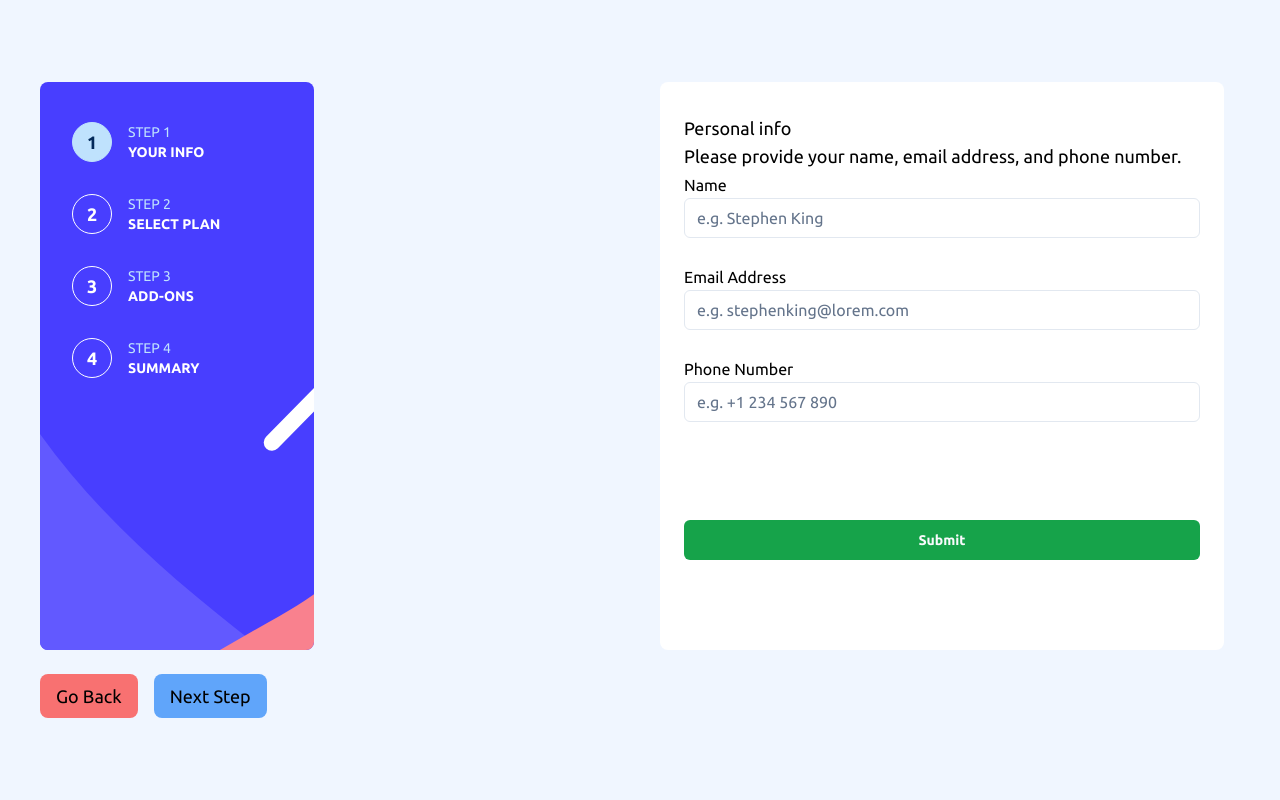
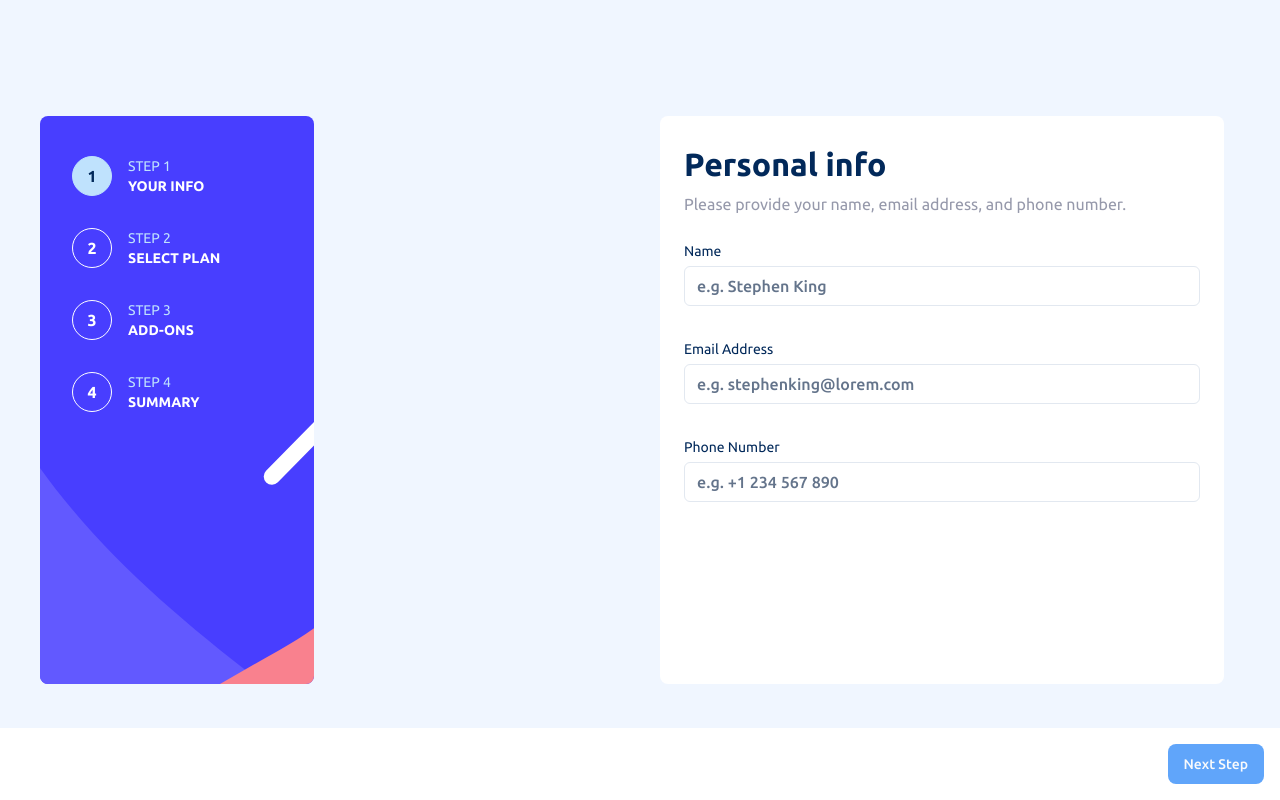
Before and after one commit to DeyanTopalov/multi-step-form, a Next.js app: page / in a window 1280 px wide. Built offline with nearby package versions, Linux system fonts and the light colour scheme.

Commit message:
styles step1

```diff
--- a/app/layout.tsx
+++ b/app/layout.tsx
@@ -15,7 +15,7 @@ export default function RootLayout({
   return (
     <html lang="en">
       <body
-        className={`${ubuntu.className} bg-clr-magnolia grid h-svh w-svw place-items-center gap-0 text-left text-lg antialiased md:h-screen md:w-full`}
+        className={`${ubuntu.className} bg-clr-magnolia grid h-svh w-svw place-items-center gap-0 text-left text-base antialiased md:h-screen md:w-full`}
       >
         <main className="grid h-svh w-svw md:max-w-[90rem] md:place-items-center md:px-10">
           {children}
--- a/components/FormCard.tsx
+++ b/components/FormCard.tsx
@@ -180,12 +180,19 @@ export const FormCard = () => {
         {/* Step 1 */}
         {currentStep === 1 && (
           <section>
-            <div>
-              <h1>{steps[currentStep - 1].title}</h1>
-              <p>{steps[currentStep - 1].description}</p>
+            <div className="mb-[1.375rem] grid gap-3">
+              <h1 className="text-clr-marine-blue text-2xl font-bold md:text-[2rem]">
+                {steps[currentStep - 1].title}
+              </h1>
+              <p className="text-clr-cool-gray">
+                {steps[currentStep - 1].description}
+              </p>
             </div>
             <div>
-              <Label htmlFor="name" className="text-base font-normal">
+              <Label
+                htmlFor="name"
+                className="text-clr-marine-blue text-xs font-normal md:text-sm"
+              >
                 Name
               </Label>
               <Input
@@ -194,20 +201,25 @@ export const FormCard = () => {
                 placeholder="e.g. Stephen King"
                 {...register("name")}
                 aria-describedby="name-error"
-                className="text-base"
+                className={`text-clr-marine-blue focus-visible:ring-clr-purplish-blue mt-1 text-base font-medium ${errors.name ? "ring-clr-strawberry ring-2 ring-offset-2" : ""} `}
               />
               <div
                 id="name-error"
                 aria-live="polite"
-                className="flex h-6 w-full items-center justify-start"
+                className="mt-[0.375rem] flex h-4 w-full items-center justify-end md:h-6"
               >
                 {errors.name && (
-                  <p className="text-xs text-red-500">{errors.name.message}</p>
+                  <p className="text-clr-strawberry text-sm font-bold">
+                    {errors.name.message}
+                  </p>
                 )}
               </div>
             </div>
             <div>
-              <Label htmlFor="email" className="text-base font-normal">
+              <Label
+                htmlFor="email"
+                className="text-clr-marine-blue text-xs font-normal md:text-sm"
+              >
                 Email Address
               </Label>
               <Input
@@ -216,20 +228,25 @@ export const FormCard = () => {
                 placeholder="e.g. stephenking@lorem.com"
                 {...register("email")}
                 aria-describedby="email-error"
-                className="text-base"
+                className={`text-clr-marine-blue focus-visible:ring-clr-purplish-blue mt-1 text-base font-medium ${errors.email ? "ring-clr-strawberry ring-2 ring-offset-2" : ""} `}
               />
               <div
                 id="email-error"
                 aria-live="polite"
-                className="flex h-6 w-full items-center justify-start"
+                className="mt-[0.375rem] flex h-4 w-full items-center justify-end md:h-6"
               >
                 {errors.email && (
-                  <p className="text-xs text-red-500">{errors.email.message}</p>
+                  <p className="text-clr-strawberry text-sm font-bold">
+                    {errors.email.message}
+                  </p>
                 )}
               </div>
             </div>
             <div>
-              <Label htmlFor="phoneNumber" className="text-base font-normal">
+              <Label
+                htmlFor="phoneNumber"
+                className="text-clr-marine-blue text-xs font-normal md:text-sm"
+              >
                 Phone Number
               </Label>
               <Input
@@ -238,15 +255,15 @@ export const FormCard = () => {
                 placeholder="e.g. +1 234 567 890"
                 {...register("phoneNumber")}
                 aria-describedby="phoneNumber-error"
-                className="text-base"
+                className={`text-clr-marine-blue focus-visible:ring-clr-purplish-blue mt-1 text-base font-medium ${errors.phoneNumber ? "ring-clr-strawberry ring-2 ring-offset-2" : ""} `}
               />
               <div
                 id="phoneNumber-error"
                 aria-live="polite"
-                className="flex h-6 w-full items-center justify-start"
+                className="mt-[0.375rem] flex h-4 w-full items-center justify-end md:h-6"
               >
                 {errors.phoneNumber && (
-                  <p className="text-xs text-red-500">
+                  <p className="text-clr-strawberry text-sm font-bold">
                     {errors.phoneNumber.message}
                   </p>
                 )}
@@ -258,9 +275,13 @@ export const FormCard = () => {
         {/* Step 2 */}
         {currentStep === 2 && (
           <section>
-            <div>
-              <h2>{steps[currentStep - 1].title}</h2>
-              <p>{steps[currentStep - 1].description}</p>
+            <div className="mb-[1.375rem] grid gap-3">
+              <h2 className="text-clr-marine-blue text-2xl font-bold md:text-[2rem]">
+                {steps[currentStep - 1].title}
+              </h2>
+              <p className="text-clr-cool-gray">
+                {steps[currentStep - 1].description}
+              </p>
             </div>
             <div className="flex w-full max-w-[28.125rem] items-center justify-between gap-4">
               {plans.map((plan) => (
@@ -322,9 +343,13 @@ export const FormCard = () => {
         {/* Step 3 */}
         {currentStep === 3 && (
           <section>
-            <div>
-              <h2>{steps[currentStep - 1].title}</h2>
-              <p>{steps[currentStep - 1].description}</p>
+            <div className="mb-[1.375rem] grid gap-3">
+              <h2 className="text-clr-marine-blue text-2xl font-bold md:text-[2rem]">
+                {steps[currentStep - 1].title}
+              </h2>
+              <p className="text-clr-cool-gray">
+                {steps[currentStep - 1].description}
+              </p>
             </div>
             <div className="grid gap-4">
               {addons.map((addon) => (
@@ -361,9 +386,13 @@ export const FormCard = () => {
         {/* Step 4 */}
         {currentStep === 4 && (
           <section>
-            <div>
-              <h2>{steps[currentStep - 1].title}</h2>
-              <p>{steps[currentStep - 1].description}</p>
+            <div className="mb-[1.375rem] grid gap-3">
+              <h2 className="text-clr-marine-blue text-2xl font-bold md:text-[2rem]">
+                {steps[currentStep - 1].title}
+              </h2>
+              <p className="text-clr-cool-gray">
+                {steps[currentStep - 1].description}
+              </p>
             </div>
             <p>{getValues("name")}</p>
             <p>{getValues("email")}</p>
@@ -380,33 +409,43 @@ export const FormCard = () => {
                 ))}
               </ul>
             )}
+
+            <Button
+              type="submit"
+              className="hover:bg-grey-900 w-full cursor-pointer bg-green-600 font-bold"
+              disabled={isSubmitting}
+            >
+              Submit
+            </Button>
           </section>
         )}
 
-        <Button
+        {/* <Button
           type="submit"
           className="hover:bg-grey-900 w-full cursor-pointer bg-green-600 font-bold"
           disabled={isSubmitting}
         >
           Submit
-        </Button>
+        </Button> */}
       </form>
-      <div className="mt-4 flex items-center gap-4">
-        <button
+      <div className="absolute inset-x-0 bottom-0 flex h-[4.5rem] w-full items-center justify-between bg-white px-4">
+        {/* <div className="flex items-center justify-between gap-4 bg-orange-500"> */}
+        <Button
           onClick={handlePrevStep}
-          className="rounded-lg bg-blue-400 px-4 py-2 disabled:bg-red-400"
+          className="rounded-lg bg-blue-400 px-4 py-2 disabled:invisible"
           disabled={currentStep === 1}
         >
           Go Back
-        </button>
-        <button
+        </Button>
+        <Button
           onClick={handleNextStep}
           className="rounded-lg bg-blue-400 px-4 py-2 disabled:bg-red-400"
           disabled={currentStep === steps.length}
         >
           Next Step
-        </button>
+        </Button>
       </div>
+      {/* </div> */}
     </div>
   );
 };
```
